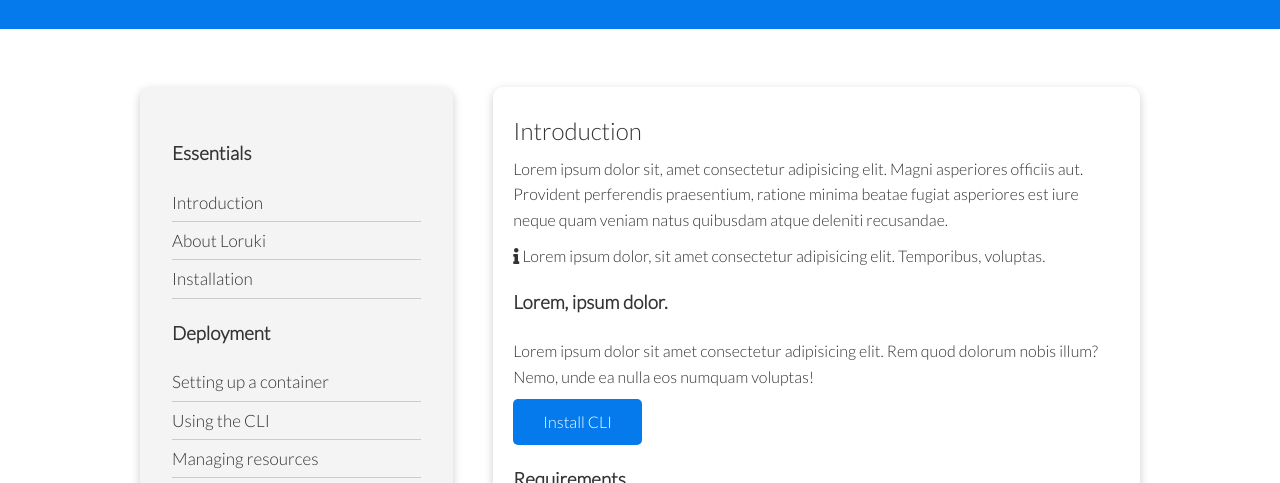
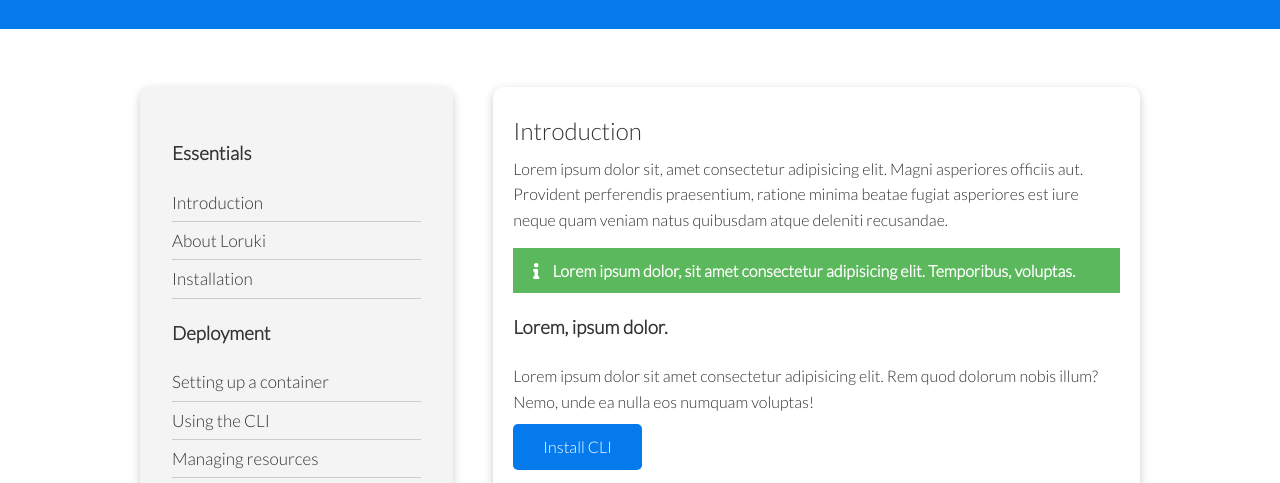
Before and after one commit to danielkim2711/loruki-website, a plain HTML site: page docs.html in a window 1280 px wide. Shown: the part 305-788 px from the top of the page. Drawn offline with Linux system fonts and the light colour scheme.

Commit message:
Add alert utility class

```diff
--- a/css/style.css
+++ b/css/style.css
@@ -5,6 +5,8 @@
   --secondary-color: #1c3fa8;
   --dark-color: #002240;
   --light-color: #f4f4f4;
+  --success-color: #5cb85c;
+  --error-color: #d9534f;
 }
 
 html {
--- a/css/utilities.css
+++ b/css/utilities.css
@@ -92,6 +92,29 @@
 
 .text-center {
   text-align: center;
+}
+
+/* Alert */
+
+.alert {
+  background-color: var(--light-color);
+  padding: 10px 20px;
+  font-weight: bold;
+  margin: 15px 0;
+}
+
+.alert i {
+  margin-right: 10px;
+}
+
+.alert-success {
+  background-color: var(--success-color);
+  color: #fff;
+}
+
+.alert-error {
+  background-color: var(--error-color);
+  color: #fff;
 }
 
 .flex {
```
